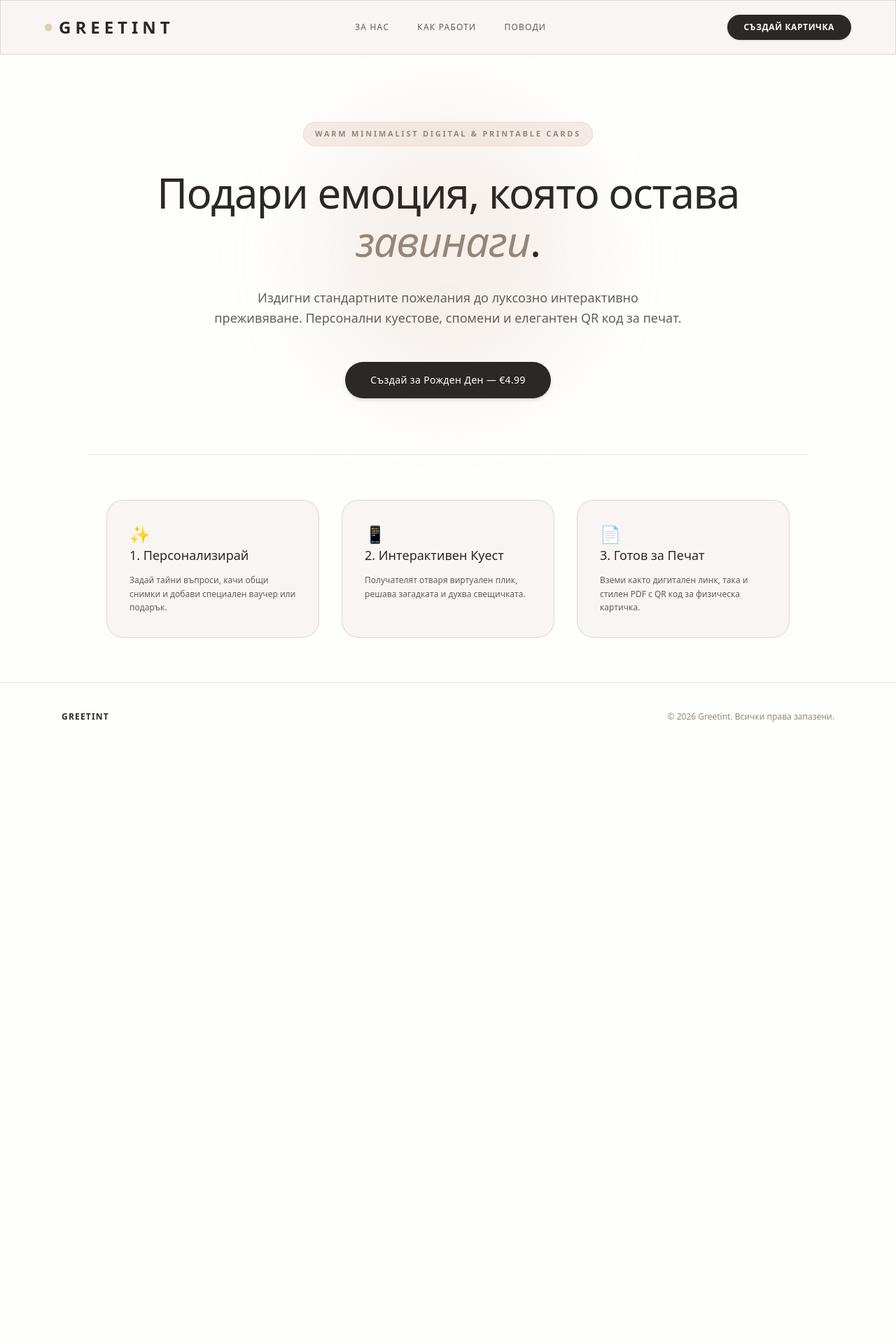
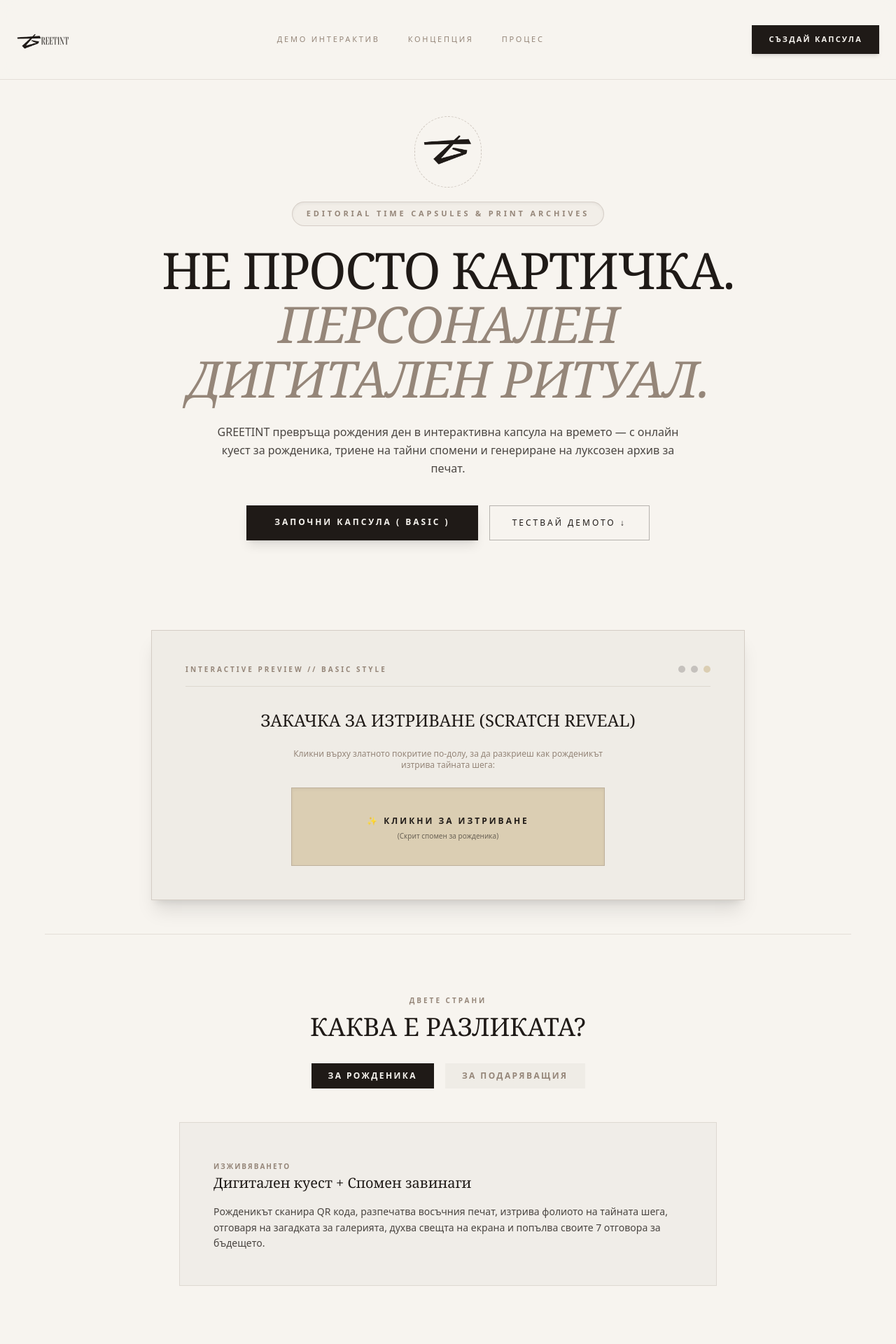
Before and after one commit to greetint/Greetint, a Next.js app: page / in a window 1280 px wide. Shown: the top 1920 px of the page at 70% size. Before the commit the page ends 1072 px from the top, so only its background shows below. Built offline with nearby package versions, Linux system fonts and the light colour scheme.

Commit message:
Force clean layout update

```diff
--- a/app/page.tsx
+++ b/app/page.tsx
@@ -1,89 +1,194 @@
 'use client';
-import React from 'react';
+
+import React, { useState } from 'react';
+import Logo from '@/components/Logo';
 import Link from 'next/link';
 
-export default function Home() {
+export default function LandingPage() {
+  const [activeTab, setActiveTab] = useState<'giver' | 'receiver'>('receiver');
+  const [isScratched, setIsScratched] = useState(false);
+
   return (
-    <main className="min-h-screen flex flex-col justify-between selection:bg-[#e5cfc6]">
+    <div className="min-h-screen bg-[#F7F4EF] text-[#1F1A17] font-sans selection:bg-[#DBCEB3] selection:text-[#1F1A17] overflow-x-hidden">
+
       {/* 1. HEADER */}
-      <header className="sticky top-0 z-50 glass-panel px-8 py-5 transition-all">
-        <div className="max-w-6xl mx-auto flex justify-between items-center">
-          <Link href="/" className="text-2xl font-bold tracking-[0.25em] text-[#2c2825] flex items-center gap-2.5">
-            <span className="w-2.5 h-2.5 rounded-full bg-[#dbceb3] inline-block shadow-sm"></span>
-            GREETINT
+      <header className="sticky top-0 z-50 backdrop-blur-md bg-[#F7F4EF]/80 border-b border-[#958679]/20 px-6 py-4 transition-all">
+        <div className="max-w-7xl mx-auto flex items-center justify-between">
+          <Link href="/" className="hover:opacity-80 transition">
+            <Logo variant="horizontal" height={34} />
           </Link>
 
-          <nav className="hidden md:flex space-x-10 text-xs uppercase tracking-widest font-medium text-[#635e57]">
-            <a href="#about" className="hover:text-[#2c2825] transition-colors">За нас</a>
-            <a href="#how" className="hover:text-[#2c2825] transition-colors">Как работи</a>
-            <a href="#occasions" className="hover:text-[#2c2825] transition-colors">Поводи</a>
+          <nav className="hidden md:flex gap-10 text-[11px] tracking-[0.25em] uppercase text-[#958679] font-medium">
+            <a href="#demo" className="hover:text-[#1F1A17] transition duration-200">Демо Интерактив</a>
+            <a href="#concept" className="hover:text-[#1F1A17] transition duration-200">Концепция</a>
+            <a href="#how-it-works" className="hover:text-[#1F1A17] transition duration-200">Процес</a>
           </nav>
 
           <Link
             href="/create"
-            className="bg-[#2c2825] hover:bg-[#635e57] text-[#fefefd] px-6 py-2.5 rounded-full text-xs font-semibold tracking-wider uppercase transition-all duration-300 transform hover:-translate-y-0.5 shadow-sm"
+            className="text-[11px] uppercase tracking-[0.2em] bg-[#1F1A17] text-[#F7F4EF] px-6 py-3 font-semibold hover:bg-[#958679] transition duration-300 shadow-md hover:shadow-lg transform hover:-translate-y-0.5"
           >
-            Създай картичка
+            Създай Капсула
           </Link>
         </div>
       </header>
 
       {/* 2. HERO SECTION */}
-      <section className="max-w-4xl mx-auto text-center px-6 pt-24 pb-20 relative">
-        <div className="absolute top-1/2 left-1/2 -translate-x-1/2 -translate-y-1/2 w-96 h-96 bg-[#e5cfc6]/30 rounded-full blur-3xl -z-10"></div>
+      <section className="relative max-w-6xl mx-auto px-6 pt-16 pb-20 text-center flex flex-col items-center">
+        {/* Анимиран монограм с фин ротиращ пръстен */}
+        <div className="relative mb-8 group cursor-pointer">
+          <div className="absolute -inset-3 rounded-full border border-dashed border-[#958679]/40 group-hover:rotate-180 transition duration-1000 ease-out" />
+          <Logo variant="icon-only" height={72} />
+        </div>
 
-        <span className="inline-block text-[11px] font-semibold tracking-[0.25em] uppercase text-[#958679] bg-[#e5cfc6]/40 px-4 py-2 rounded-full border border-[#e5cfc6]/60 backdrop-blur-sm">
-          Warm Minimalist Digital & Printable Cards
+        <span className="inline-block text-[10px] md:text-[11px] uppercase tracking-[0.35em] text-[#958679] mb-6 font-semibold px-5 py-2 border border-[#958679]/30 rounded-full bg-[#EFECE6]/70 shadow-inner">
+          Editorial Time Capsules & Print Archives
         </span>
 
-        <h1 className="text-4xl md:text-6xl font-light text-[#2c2825] mt-8 leading-[1.15] tracking-tight">
-          Подари емоция, която остава <span className="font-normal italic text-[#958679]">завинаги</span>.
+        <h1 className="text-4xl sm:text-6xl md:text-7xl font-serif text-[#1F1A17] mb-6 uppercase leading-[1.08] tracking-tight max-w-4xl">
+          Не просто картичка. <br />
+          <span className="italic font-normal text-[#958679]">Персонален дигитален ритуал.</span>
         </h1>
 
-        <p className="text-[#635e57] text-base md:text-lg mt-8 max-w-2xl mx-auto font-light leading-relaxed">
-          Издигни стандартните пожелания до луксозно интерактивно преживяване. Персонални куестове, спомени и елегантен QR код за печат.
+        <p className="max-w-2xl text-[#1F1A17]/80 text-sm md:text-base leading-relaxed mb-10 font-light">
+          GREETINT превръща рождения ден в интерактивна капсула на времето — с онлайн куест за рожденика, триене на тайни спомени и генериране на луксозен архив за печат.
         </p>
 
-        <div className="mt-12 flex flex-col sm:flex-row justify-center items-center gap-5">
+        <div className="flex flex-col sm:flex-row gap-4 w-full sm:w-auto">
           <Link
             href="/create"
-            className="w-full sm:w-auto bg-[#2c2825] hover:bg-[#635e57] text-[#fefefd] px-9 py-4 rounded-full font-medium text-sm tracking-wide transition-all duration-300 transform hover:-translate-y-0.5 shadow-md"
+            className="bg-[#1F1A17] text-[#F7F4EF] hover:bg-[#958679] px-10 py-4 text-xs uppercase tracking-[0.25em] font-bold transition duration-300 shadow-lg text-center"
           >
-            Създай за Рожден Ден — €4.99
+            Започни Капсула ( Basic )
           </Link>
+          <a
+            href="#demo"
+            className="border border-[#1F1A17]/30 text-[#1F1A17] hover:border-[#1F1A17] hover:bg-[#EFECE6] px-8 py-4 text-xs uppercase tracking-[0.25em] font-medium transition duration-300 text-center"
+          >
+            Тествай Демото ↓
+          </a>
         </div>
       </section>
 
-      {/* 3. ADVANTAGES */}
-      <section id="how" className="max-w-5xl mx-auto px-6 py-16 border-t border-[#d9d1cc]/60">
-        <div className="grid md:grid-cols-3 gap-8">
-          <div className="glass-panel p-8 rounded-3xl space-y-3">
-            <span className="text-2xl">✨</span>
-            <h3 className="text-lg font-medium text-[#2c2825]">1. Персонализирай</h3>
-            <p className="text-xs text-[#635e57] font-light leading-relaxed">Задай тайни въпроси, качи общи снимки и добави специален ваучер или подарък.</p>
+      {/* 3. INTERACTIVE DEMO PREVIEW (ХВАЩАЩ ВНИМАНИЕТО МОДУЛ) */}
+      <section id="demo" className="max-w-4xl mx-auto px-6 py-12">
+        <div className="bg-[#EFECE6] border border-[#958679]/30 p-8 md:p-12 shadow-xl relative overflow-hidden">
+          <div className="flex justify-between items-center mb-8 border-b border-[#958679]/20 pb-4">
+            <span className="text-[10px] uppercase tracking-[0.3em] font-bold text-[#958679]">
+              Interactive Preview // Basic Style
+            </span>
+            <div className="flex gap-2">
+              <span className="w-2.5 h-2.5 rounded-full bg-[#1F1A17]/20" />
+              <span className="w-2.5 h-2.5 rounded-full bg-[#1F1A17]/20" />
+              <span className="w-2.5 h-2.5 rounded-full bg-[#DBCEB3]" />
+            </div>
           </div>
 
-          <div className="glass-panel p-8 rounded-3xl space-y-3">
-            <span className="text-2xl">📱</span>
-            <h3 className="text-lg font-medium text-[#2c2825]">2. Интерактивен Куест</h3>
-            <p className="text-xs text-[#635e57] font-light leading-relaxed">Получателят отваря виртуален плик, решава загадката и духва свещичката.</p>
-          </div>
+          <div className="text-center space-y-6">
+            <h3 className="text-2xl font-serif uppercase text-[#1F1A17]">
+              Закачка за изтриване (Scratch Reveal)
+            </h3>
+            <p className="text-xs text-[#958679] max-w-md mx-auto">
+              Кликни върху златното покритие по-долу, за да разкриеш как рожденикът изтрива тайната шега:
+            </p>
 
-          <div className="glass-panel p-8 rounded-3xl space-y-3">
-            <span className="text-2xl">📄</span>
-            <h3 className="text-lg font-medium text-[#2c2825]">3. Готов за Печат</h3>
-            <p className="text-xs text-[#635e57] font-light leading-relaxed">Вземи както дигитален линк, така и стилен PDF с QR код за физическа картичка.</p>
+            {/* ИНТЕРАКТИВЕН SCRATCH БЛОК */}
+            <div
+              onClick={() => setIsScratched(true)}
+              className="max-w-md mx-auto h-28 bg-[#DBCEB3] border border-[#958679]/40 flex items-center justify-center p-6 cursor-pointer relative transition duration-500 hover:scale-[1.02] shadow-inner"
+            >
+              {!isScratched ? (
+                <div className="text-center">
+                  <span className="text-xs uppercase tracking-[0.25em] font-bold text-[#1F1A17]">
+                    ✨ Кликни за изтриване
+                  </span>
+                  <span className="block text-[10px] text-[#1F1A17]/60 mt-1">
+                    (Скрит спомен за рожденика)
+                  </span>
+                </div>
+              ) : (
+                <p className="text-xs font-serif italic text-[#1F1A17] animate-fade-in">
+                  "Спомняш ли си, когато изпусна телефона и твърдеше, че е водоустойчив? Пазим го в пълна тайна!" 🤫
+                </p>
+              )}
+            </div>
           </div>
         </div>
       </section>
 
-      {/* 4. FOOTER */}
-      <footer className="border-t border-[#d9d1cc]/60 bg-[#fefefd] py-10 text-center text-xs text-[#958679]">
-        <div className="max-w-6xl mx-auto px-6 flex flex-col sm:flex-row justify-between items-center gap-4">
-          <div className="tracking-widest text-[#2c2825] font-bold">GREETINT</div>
-          <p>© 2026 Greetint. Всички права запазени.</p>
+      {/* 4. ТАБОВЕ ЗА ПРЕГЛЕД (ЗА ПОДАРЯВАЩИЯ / ЗА РОЖДЕНИКА) */}
+      <section id="concept" className="max-w-6xl mx-auto px-6 py-20 border-t border-[#958679]/20">
+        <div className="text-center max-w-2xl mx-auto mb-12">
+          <span className="text-[10px] uppercase tracking-[0.3em] text-[#958679] font-bold">Двете страни</span>
+          <h2 className="text-2xl md:text-4xl font-serif uppercase text-[#1F1A17] mt-2">
+            Каква е разликата?
+          </h2>
+
+          <div className="flex justify-center gap-4 mt-8">
+            <button
+              onClick={() => setActiveTab('receiver')}
+              className={`px-6 py-2.5 text-xs uppercase tracking-[0.2em] font-bold transition ${
+                activeTab === 'receiver'
+                  ? 'bg-[#1F1A17] text-[#F7F4EF]'
+                  : 'bg-[#EFECE6] text-[#958679] hover:text-[#1F1A17]'
+              }`}
+            >
+              За Рожденика
+            </button>
+            <button
+              onClick={() => setActiveTab('giver')}
+              className={`px-6 py-2.5 text-xs uppercase tracking-[0.2em] font-bold transition ${
+                activeTab === 'giver'
+                  ? 'bg-[#1F1A17] text-[#F7F4EF]'
+                  : 'bg-[#EFECE6] text-[#958679] hover:text-[#1F1A17]'
+              }`}
+            >
+              За Подаряващия
+            </button>
+          </div>
         </div>
+
+        <div className="bg-[#EFECE6]/80 p-8 md:p-12 border border-[#958679]/20 max-w-3xl mx-auto transition-all">
+          {activeTab === 'receiver' ? (
+            <div className="space-y-4 text-center md:text-left">
+              <span className="text-[10px] uppercase tracking-[0.2em] text-[#958679] font-bold">Изживяването</span>
+              <h3 className="text-xl font-serif text-[#1F1A17]">Дигитален куест + Спомен завинаги</h3>
+              <p className="text-xs md:text-sm text-[#1F1A17]/80 leading-relaxed">
+                Рожденикът сканира QR кода, разпечатва восъчния печат, изтрива фолиото на тайната шега, отговаря на загадката за галерията, духва свещта на екрана и попълва своите 7 отговора за бъдещето.
+              </p>
+            </div>
+          ) : (
+            <div className="space-y-4 text-center md:text-left">
+              <span className="text-[10px] uppercase tracking-[0.2em] text-[#958679] font-bold">Бързина & Улеснение</span>
+              <h3 className="text-xl font-serif text-[#1F1A17]">Сглоби за 3 минути</h3>
+              <p className="text-xs md:text-sm text-[#1F1A17]/80 leading-relaxed">
+                Без нужда да мислиш дълги текстове. Избираш от нашите забавни готови реплики, качваш няколко любими снимки и пишеш пожеланието. Всичко останало се генерира автоматично.
+              </p>
+            </div>
+          )}
+        </div>
+      </section>
+
+      {/* 5. CTA */}
+      <section className="max-w-4xl mx-auto px-6 py-20 text-center">
+        <Logo variant="icon-only" height={54} className="mb-6 opacity-90" />
+        <h2 className="text-3xl md:text-5xl font-serif uppercase text-[#1F1A17] mb-6 tracking-tight">
+          Готови ли сте да създадете първата си Капсула?
+        </h2>
+        <Link
+          href="/create"
+          className="inline-block bg-[#1F1A17] text-[#F7F4EF] hover:bg-[#958679] px-12 py-5 text-xs uppercase tracking-[0.3em] font-bold transition duration-300 shadow-xl transform hover:-translate-y-1"
+        >
+          Започни с Basic Стил
+        </Link>
+      </section>
+
+      {/* FOOTER */}
+      <footer className="border-t border-[#958679]/20 py-10 px-6 max-w-7xl mx-auto flex flex-col md:flex-row justify-between items-center gap-4 text-[#958679] text-[11px]">
+        <Logo variant="horizontal" height={26} />
+        <p>© 2026 GREETINT. All rights reserved. Editorial Time Capsules.</p>
       </footer>
-    </main>
+
+    </div>
   );
 }
--- a/components/Logo.tsx
+++ b/components/Logo.tsx
@@ -0,0 +1,45 @@
+'use client';
+
+import React, { useState } from 'react';
+import Image from 'next/image';
+
+interface LogoProps {
+  variant?: 'horizontal' | 'vertical' | 'icon-only' | 'text-only';
+  className?: string;
+  height?: number;
+}
+
+export default function Logo({ variant = 'horizontal', className = '', height = 36 }: LogoProps) {
+  const [imageError, setImageError] = useState(false);
+
+  const logos = {
+    'horizontal': { src: '/images/logo/logo-horizontal.png', alt: 'Greetint Logo', aspect: 2.2 },
+    'vertical': { src: '/images/logo/logo-vertical.png', alt: 'Greetint Vertical Logo', aspect: 1 },
+    'icon-only': { src: '/images/logo/logo-g.png', alt: 'Greetint G Monogram', aspect: 1 },
+    'text-only': { src: '/images/logo/logo-text.png', alt: 'Greetint Text', aspect: 2.5 },
+  };
+
+  const selected = logos[variant] || logos['horizontal'];
+
+  if (imageError) {
+    return (
+      <span className={`font-serif tracking-widest font-bold text-[#1F1A17] uppercase ${className}`} style={{ fontSize: `${height * 0.5}px` }}>
+        GREETINT
+      </span>
+    );
+  }
+
+  return (
+    <div className={`inline-flex items-center justify-center ${className}`}>
+      <Image
+        src={selected.src}
+        alt={selected.alt}
+        width={Math.round(height * selected.aspect)}
+        height={height}
+        priority
+        onError={() => setImageError(true)}
+        className="object-contain"
+      />
+    </div>
+  );
+}
```
